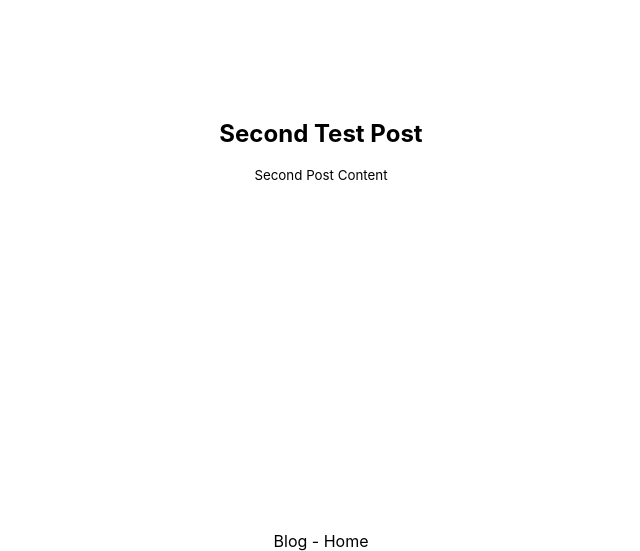
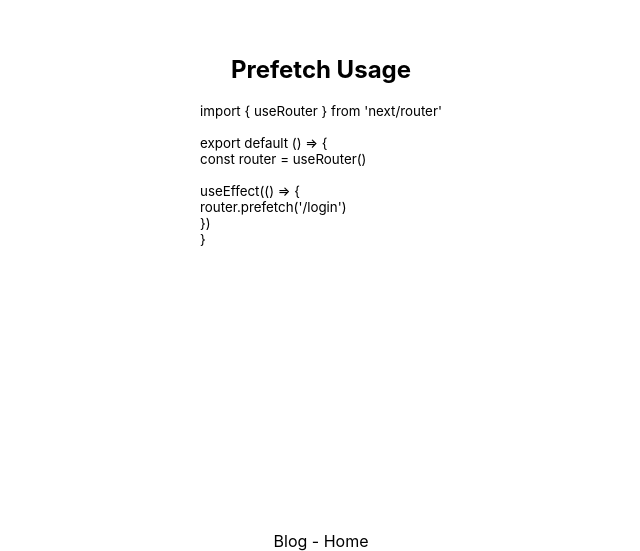
Before and after one commit to shoshin-programmer/nextjs_fundamentals, a Next.js app: page /blog/1 in a window 1280 px wide. Shown: the part 249-800 px from the top of the page, without its empty margins (319-959 px from the left). Built offline with nearby package versions, Linux system fonts and the light colour scheme.

Commit message:
get initial props

```diff
--- a/pages/blog/[id].js
+++ b/pages/blog/[id].js
@@ -2,39 +2,33 @@
 import Link from "next/link";
 import posts from "../../posts";
 
-const BlogPost = () => {
+const BlogPost = ({ post }) => {
   const router = useRouter();
-
-  const post = posts[router.query.id];
 
   return (
     <div className="container">
-      <main className="main">
-        {post ? (
+      <main className="main" style={{ textAlign: "left" }}>
         <>
           <h2>{post.title}</h2>
           <small>
-              {post.content.split("|").map((str) => (
-                <>
+            {post.content.split("|").map((str, idx) => (
+              <div key={idx}>
                 {str}
                 <br />
-                </>
+              </div>
             ))}
           </small>
         </>
-        ) : (
-          <>
-            <h2>Preloading or missing data.</h2>
-            <small>
-              This will show while the data is being fetched or when there is no
-              data.
-            </small>
-          </>
-        )}
       </main>
       <Link href="/blog">Blog - Home</Link>
     </div>
   );
 };
 
+BlogPost.getInitialProps = async ({ query }) => {
+  return {
+    post: posts[query.id],
+  };
+};
+
 export default BlogPost;
--- a/posts.js
+++ b/posts.js
@@ -5,8 +5,20 @@
       "For Next Routers, the <push> and <prefetch> can be used.| Prefetch is used for faster loading for the next stop on your local website.| Push is used to redirect the page to the given value.",
   },
   {
-    title: "Second Test Post",
-    content: "Second Post Content",
+    title: "Prefetch Usage",
+    content: `import { useRouter } from 'next/router'||
+    export default () => {|
+    const router = useRouter()||
+
+    useEffect(() => {|
+      router.prefetch('/login')|
+    })|
+  }`,
+  },
+  {
+    title: "Get Intial Props",
+    content:
+      "Get initial props is simple and straightforward, just like using useEffect in normal React for async data fetching.",
   },
 ];
 
```
Lines whose indentation alone changed are shown as unchanged.
